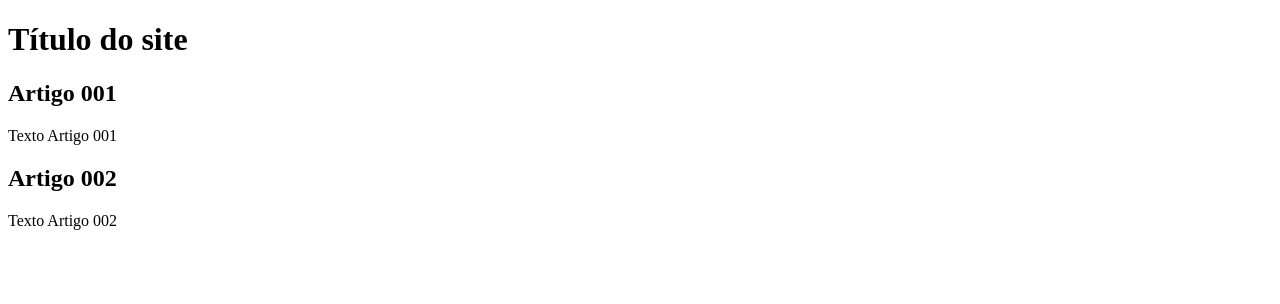
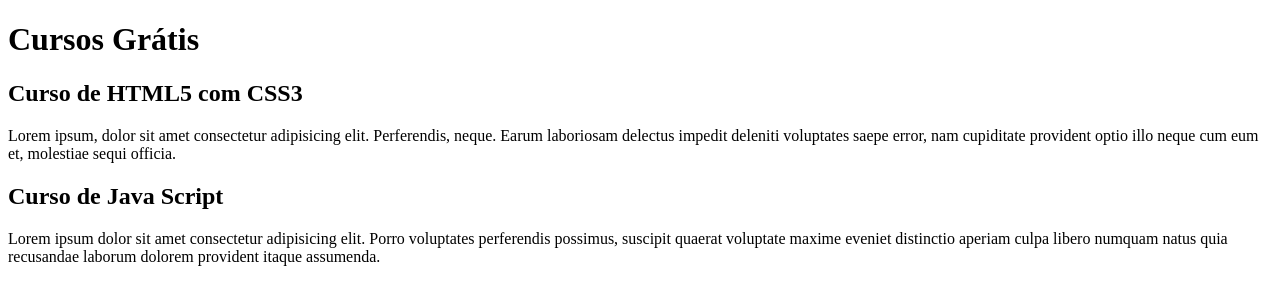
Before and after one commit to Isaqueopz/Projeto-site, a plain HTML site: page index.html in a window 1280 px wide. Drawn offline with Linux system fonts and the light colour scheme.

Commit message:
começando a escrever o conteudo

```diff
--- a/index.html
+++ b/index.html
@@ -3,20 +3,20 @@
 <head>
     <meta charset="UTF-8">
     <meta name="viewport" content="width=device-width, initial-scale=1.0">
-    <title>Título do Site</title>
+    <title></title>
 </head>
 <body>
     <main>
         <header>
-            <h1>Título do site</h1>
+            <h1>Cursos Grátis</h1>
         </header>
         <article>
-            <h2>Artigo 001</h2>
-            <p>Texto Artigo 001</p>
+            <h2>Curso de HTML5 com CSS3</h2>
+            <p>Lorem ipsum, dolor sit amet consectetur adipisicing elit. Perferendis, neque. Earum laboriosam delectus impedit deleniti voluptates saepe error, nam cupiditate provident optio illo neque cum eum et, molestiae sequi officia.</p>
         </article>
         <article>
-            <h2>Artigo 002</h2>
-            <p>Texto Artigo 002</p>
+            <h2>Curso de Java Script</h2>
+            <p>Lorem ipsum dolor sit amet consectetur adipisicing elit. Porro voluptates perferendis possimus, suscipit quaerat voluptate maxime eveniet distinctio aperiam culpa libero numquam natus quia recusandae laborum dolorem provident itaque assumenda.</p>
         </article>
     </main>
 </body>
```
